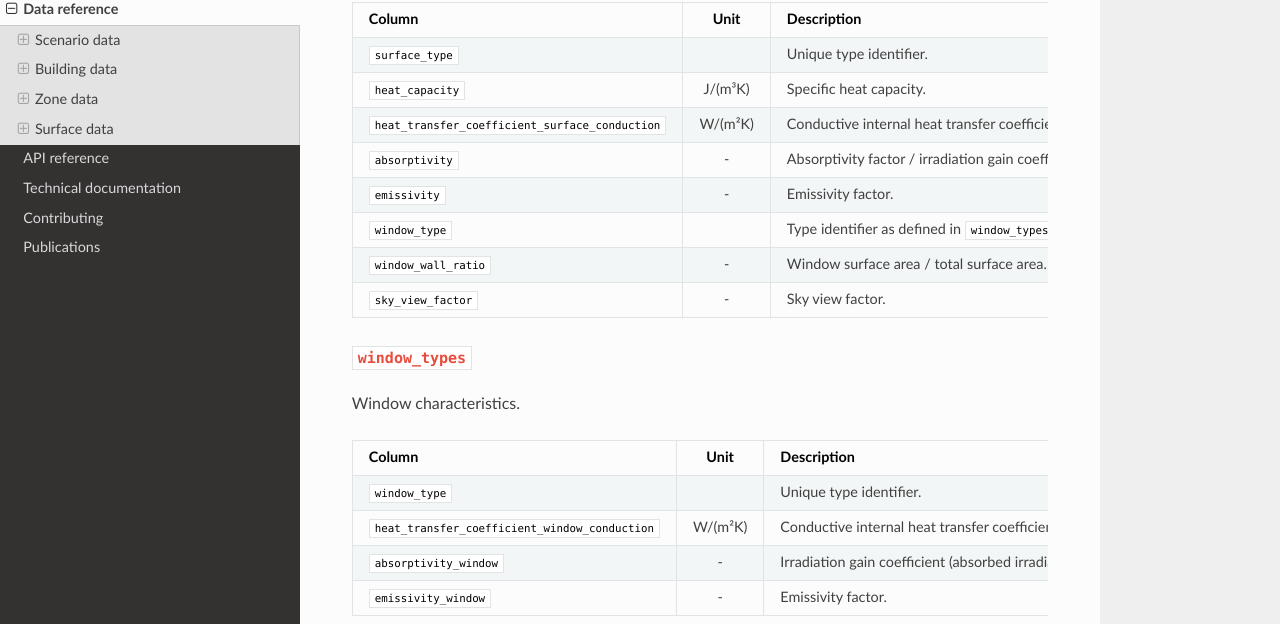
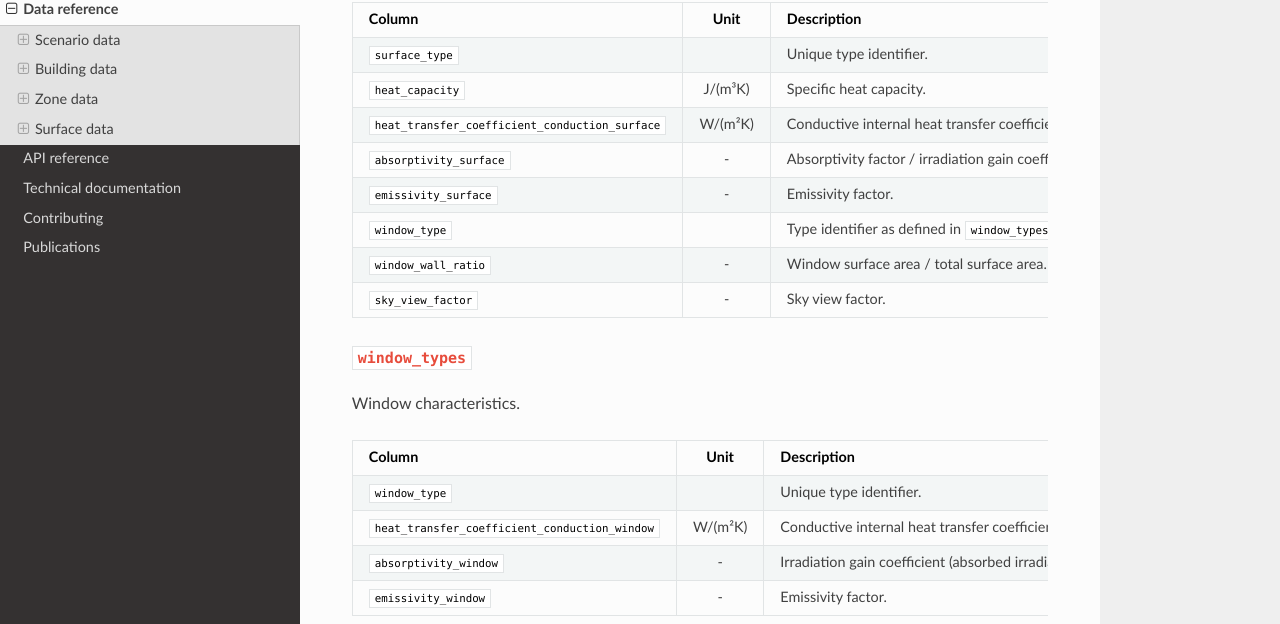
Before and after one commit to mesmo-dev/cobmo, a Sphinx documentation site: the page built from docs/data_reference.md, in a window 1280 px wide and 900 px high, scrolled down 10444 px. Shown: the part 141-765 px from the top of the window. Built offline with Sphinx 7.4.7 and the Read the Docs theme 2.0.0, drawn with Linux system fonts in a browser that asks for light colours.

Commit message:
data & data_schema & building_model & docs: Refactor surface / window parameters for consistency

```diff
--- a/docs/data_reference.md
+++ b/docs/data_reference.md
@@ -356,9 +356,9 @@ Surface type characteristics.
 | --- |:---:| --- |
 | `surface_type` | | Unique type identifier. |
 | `heat_capacity` | J/(m³K) | Specific heat capacity. |
-| `heat_transfer_coefficient_surface_conduction` | W/(m²K) | Conductive internal heat transfer coefficient. |
-| `absorptivity` | - | Absorptivity factor / irradiation gain coefficient (absorbed irradiation / incident irradiation). |
-| `emissivity` | - | Emissivity factor. |
+| `heat_transfer_coefficient_conduction_surface` | W/(m²K) | Conductive internal heat transfer coefficient. |
+| `absorptivity_surface` | - | Absorptivity factor / irradiation gain coefficient (absorbed irradiation / incident irradiation). |
+| `emissivity_surface` | - | Emissivity factor. |
 | `window_type` | | Type identifier as defined in `window_types`. |
 | `window_wall_ratio` | - | Window surface area / total surface area. |
 | `sky_view_factor` | - | Sky view factor. |
@@ -370,6 +370,6 @@ Window characteristics.
 | Column | Unit | Description |
 | --- |:---:| --- |
 | `window_type` | | Unique type identifier. |
-| `heat_transfer_coefficient_window_conduction` | W/(m²K) | Conductive internal heat transfer coefficient. |
+| `heat_transfer_coefficient_conduction_window` | W/(m²K) | Conductive internal heat transfer coefficient. |
 | `absorptivity_window` | - | Irradiation gain coefficient (absorbed irradiation / incident irradiation). |
 | `emissivity_window` | - | Emissivity factor. |
```
Also changed, not shown: 7 other files.
